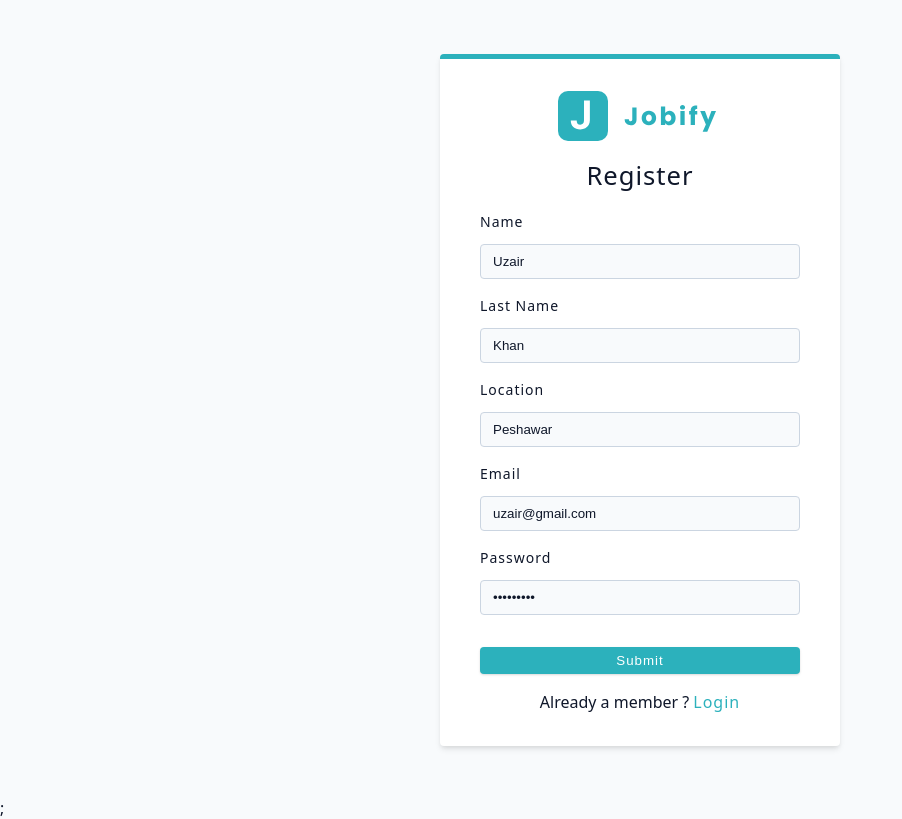
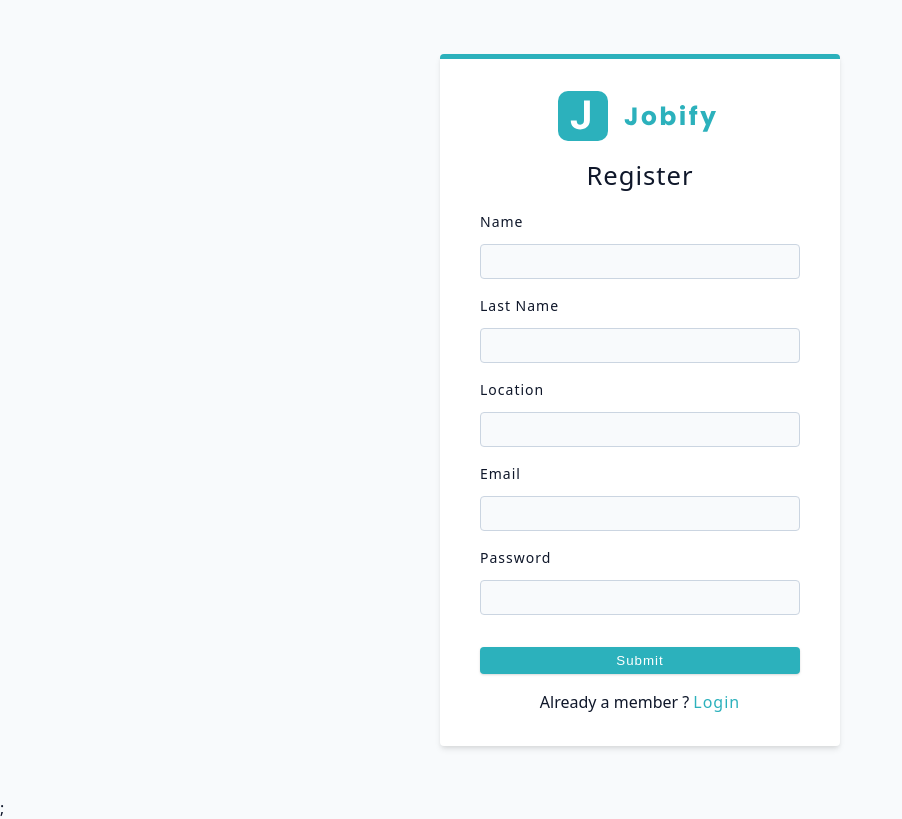
Before and after one commit to UzairKhan313/mern-jobify, a React (Vite) app in the folder client/: page /register in a window 1280 px wide. Shown: the whole page, without its empty margins (0-902 px from the left). Built offline with nearby package versions, Linux system fonts and the light colour scheme.

Commit message:
Ready for production, final commit

```diff
--- a/client/src/components/FormRow.jsx
+++ b/client/src/components/FormRow.jsx
@@ -11,7 +11,6 @@
         id={name}
         name={name}
         className="form-input"
-        defaultValue={defaultValue || ""}
         onChange={onChange}
         required
       />
--- a/client/src/pages/Login.jsx
+++ b/client/src/pages/Login.jsx
@@ -54,18 +54,8 @@
         <Logo />
         <h4>Login</h4>
         {errors?.msg && <p style={{ color: "red" }}>{errors.msg}</p>}
-        <FormRow
-          type="email"
-          name="email"
-          labelText="Email"
-          defaultValue="uzair@gmail.com"
-        />
-        <FormRow
-          type="password"
-          name="password"
-          labelText="Password"
-          defaultValue="secret123"
-        />
+        <FormRow type="email" name="email" labelText="Email" />
+        <FormRow type="password" name="password" labelText="Password" />
         <SubmitBtn />
         <button type="button" className="btn btn-block" onClick={loginDemoUser}>
           Explore the app
--- a/client/src/pages/Register.jsx
+++ b/client/src/pages/Register.jsx
@@ -31,30 +31,10 @@
           labelText="Name"
           defaultValue="Uzair"
         />
-        <FormRow
-          type="text"
-          name="lastName"
-          labelText="Last Name"
-          defaultValue="Khan"
-        />
-        <FormRow
-          type="text"
-          name="location"
-          labelText="Location"
-          defaultValue="Peshawar"
-        />
-        <FormRow
-          type="email"
-          name="email"
-          labelText="Email"
-          defaultValue="uzair@gmail.com"
-        />
-        <FormRow
-          type="password"
-          name="password"
-          labelText="Password"
-          defaultValue="secret123"
-        />
+        <FormRow type="text" name="lastName" labelText="Last Name" />
+        <FormRow type="text" name="location" labelText="Location" />
+        <FormRow type="email" name="email" labelText="Email" />
+        <FormRow type="password" name="password" labelText="Password" />
         <SubmitBtn />
         <p>
           Already a member ?
```
Also changed, not shown: 2 other files (tests, documents, lock files or other folders).
